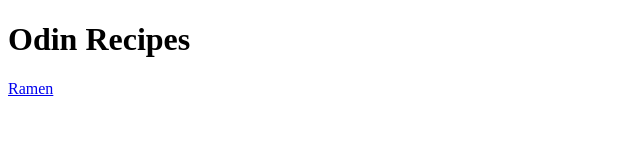
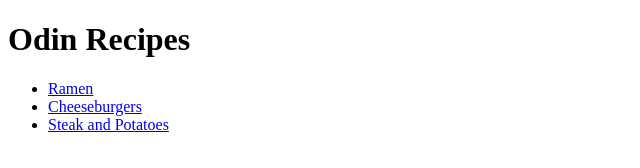
Before and after one commit to andr001/odin-recipes, a plain HTML site: page index.html in a window 1280 px wide. Shown: the whole page, without its empty margins (0-640 px from the left). Drawn offline with Linux system fonts and the light colour scheme.

Commit message:
updated index.html

```diff
--- a/index.html
+++ b/index.html
@@ -7,7 +7,11 @@
 </head>
 <body>
     <h1>Odin Recipes</h1>
-    <a href="recipes/ramen.html">Ramen</a>
+    <ul>
+        <li><a href="recipes/ramen.html">Ramen</a></li>
+        <li><a href="recipes/cheeseburgers.html">Cheeseburgers</a></li>
+        <li><a href="recipes/steakandpotatoes.html">Steak and Potatoes</a></li>
+    </ul>
 
 </body>
 </html>
```
